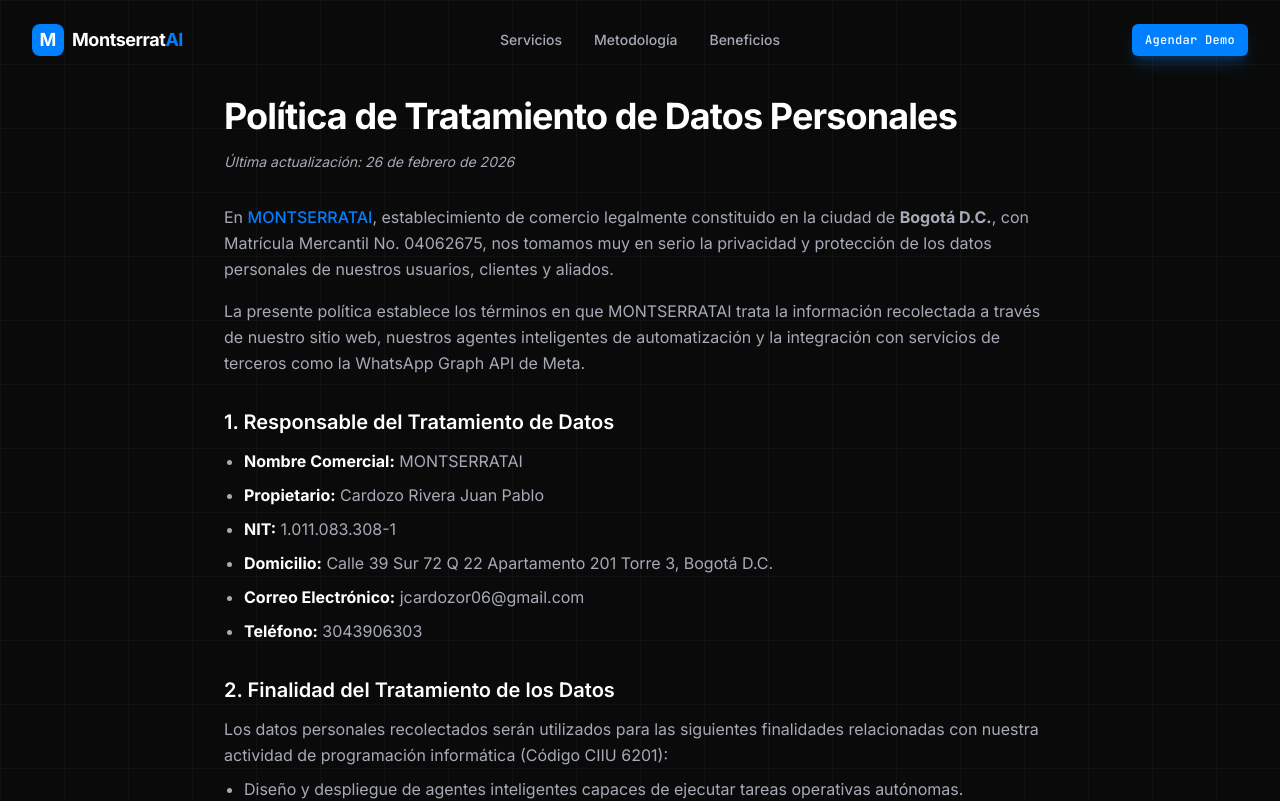
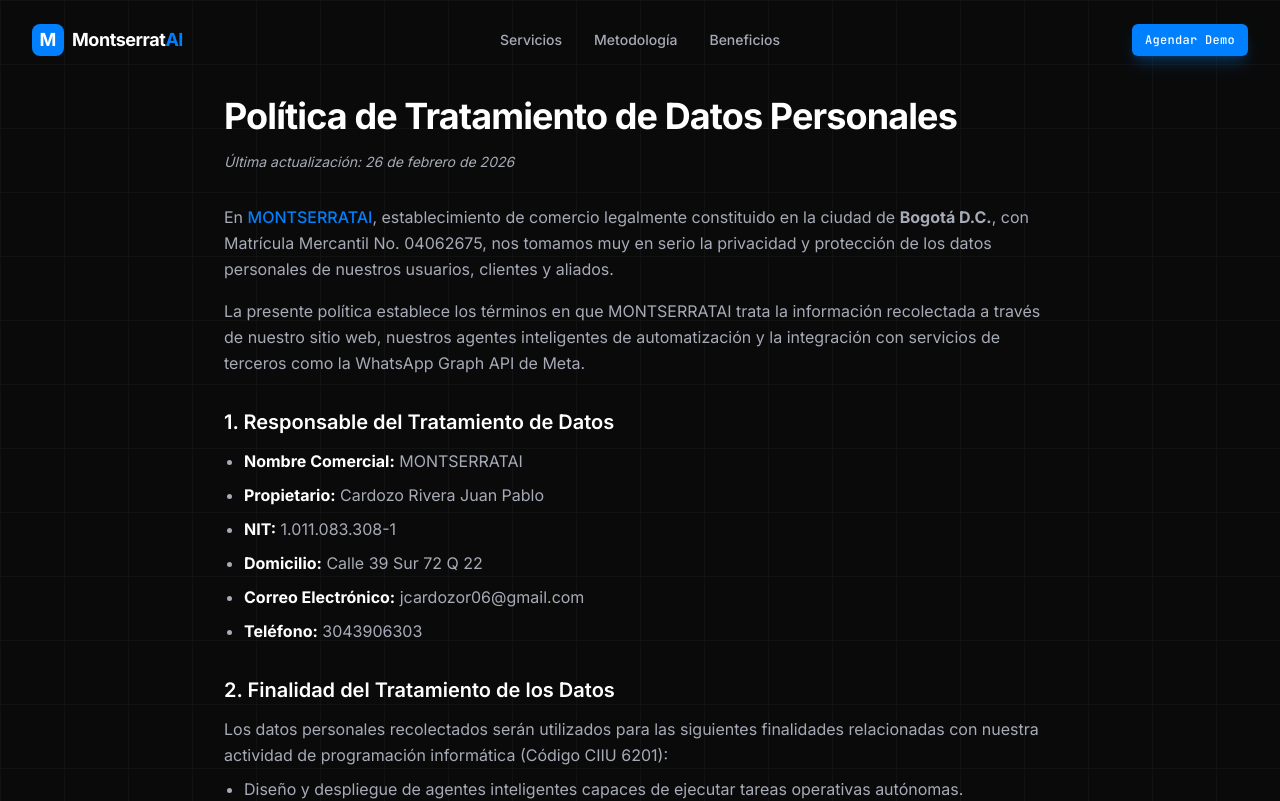
Before and after one commit to juanpabloow/rizz_robot, a Next.js app: page /privacidad in a window 1280 px wide. Shown: the top 801 px of the page. Built offline with nearby package versions, Linux system fonts and the light colour scheme.

Commit message:
modify p&T

```diff
--- a/app/privacidad/page.tsx
+++ b/app/privacidad/page.tsx
@@ -33,7 +33,7 @@ export default function PrivacidadInfo() {
                                 <li><strong className="text-white">Nombre Comercial:</strong> MONTSERRATAI</li>
                                 <li><strong className="text-white">Propietario:</strong> Cardozo Rivera Juan Pablo</li>
                                 <li><strong className="text-white">NIT:</strong> 1.011.083.308-1</li>
-                                <li><strong className="text-white">Domicilio:</strong> Calle 39 Sur 72 Q 22 Apartamento 201 Torre 3, Bogotá D.C.</li>
+                                <li><strong className="text-white">Domicilio:</strong> Calle 39 Sur 72 Q 22</li>
                                 <li><strong className="text-white">Correo Electrónico:</strong> jcardozor06@gmail.com</li>
                                 <li><strong className="text-white">Teléfono:</strong> 3043906303</li>
                             </ul>
```
